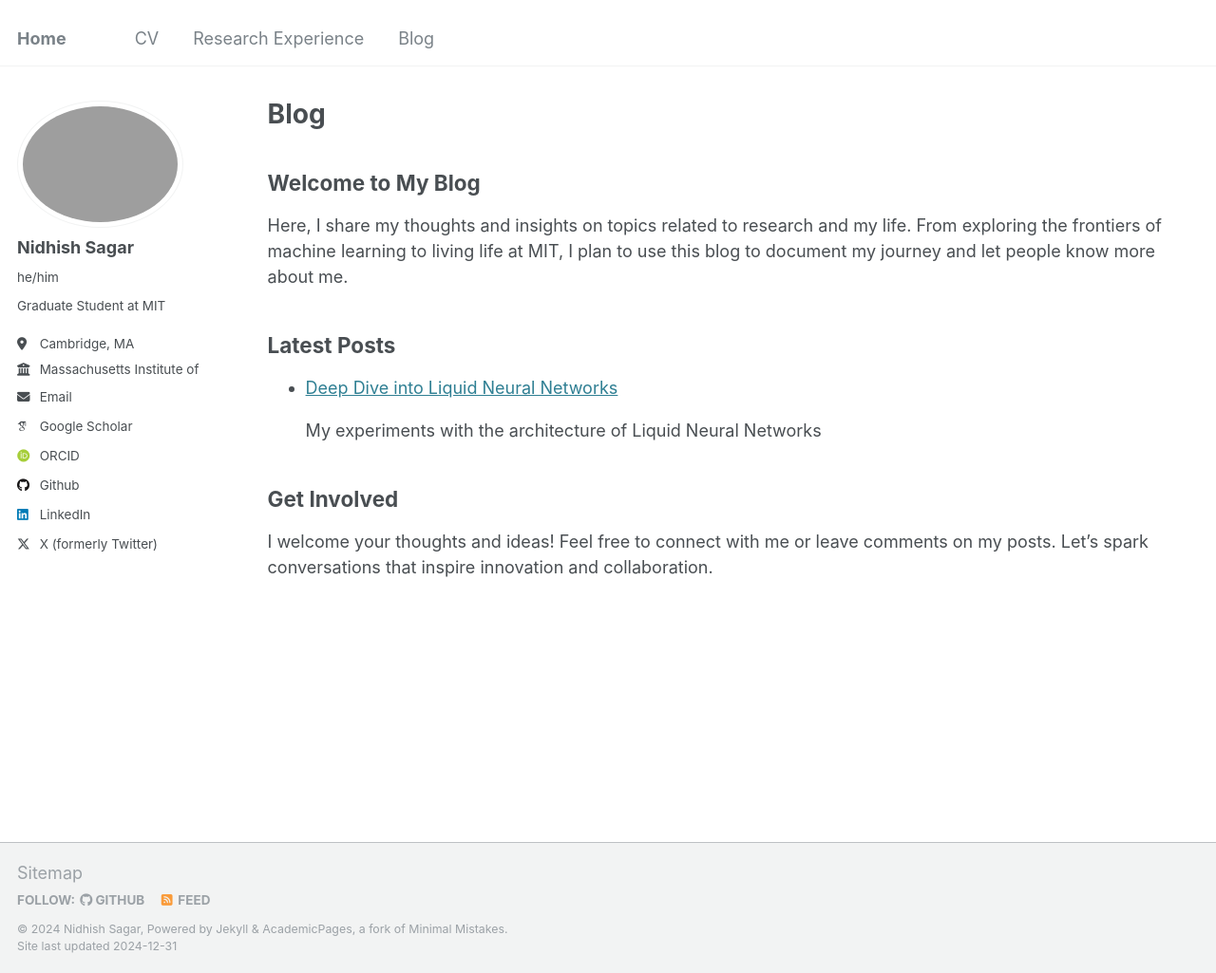
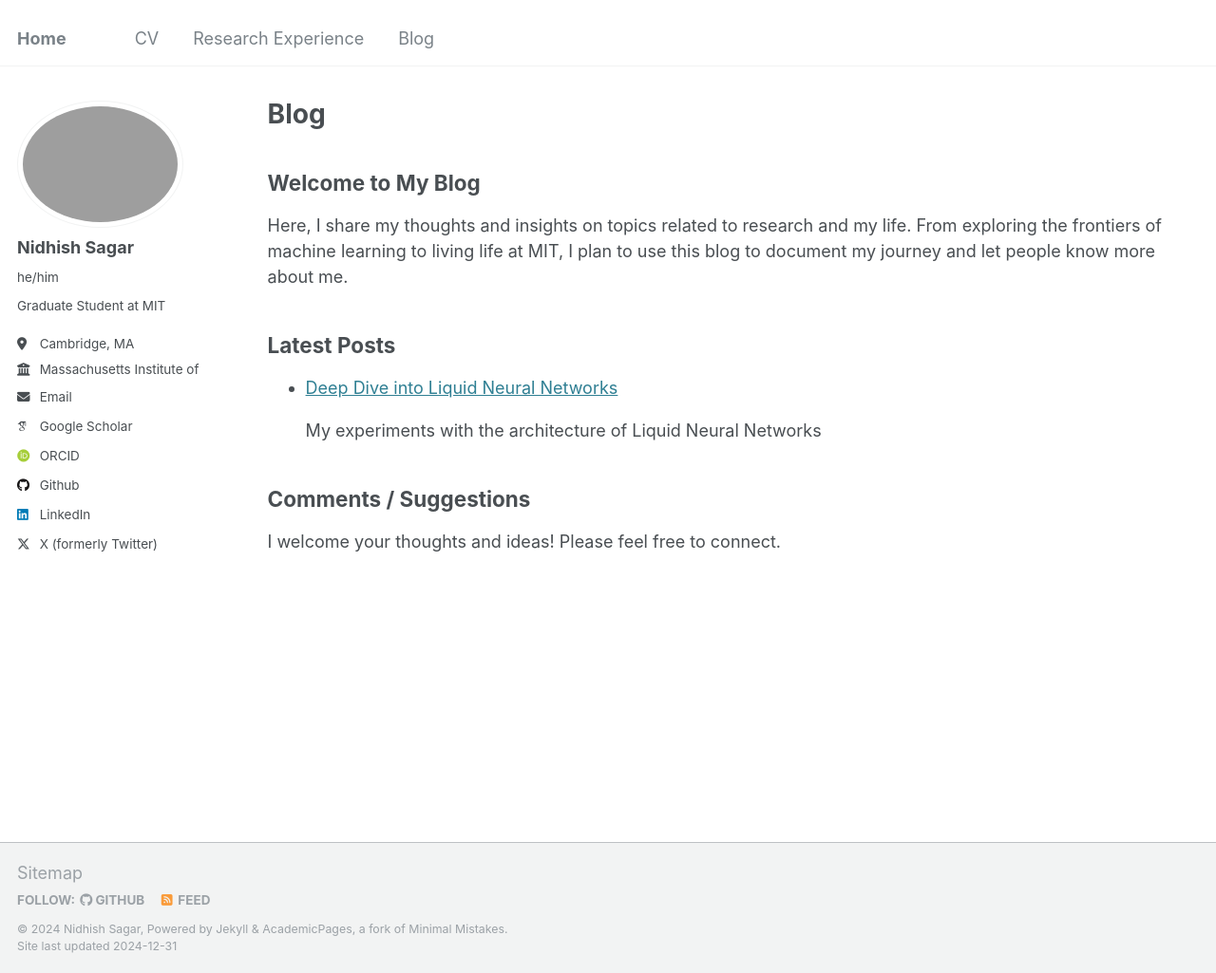
Before and after one commit to sagarnidhish/sagarnidhish.github.io, a Jekyll site: the page built from _pages/blog.html, in a window 1280 px wide and 1025 px high. Shown: the whole window at 95% size. Built offline with Jekyll 4.4.1, drawn with Linux system fonts in a browser that asks for light colours; some web fonts are replaced.

Commit message:
Update blog.html

```diff
--- a/_pages/blog.html
+++ b/_pages/blog.html
@@ -35,8 +35,8 @@ author_profile: true
 
 
 <div>
-  <h2>Get Involved</h2>
+  <h2>Comments / Suggestions</h2>
   <p>
-    I welcome your thoughts and ideas! Feel free to connect with me or leave comments on my posts. Let’s spark conversations that inspire innovation and collaboration.
+    I welcome your thoughts and ideas! Please feel free to connect.
   </p>
 </div>
```
